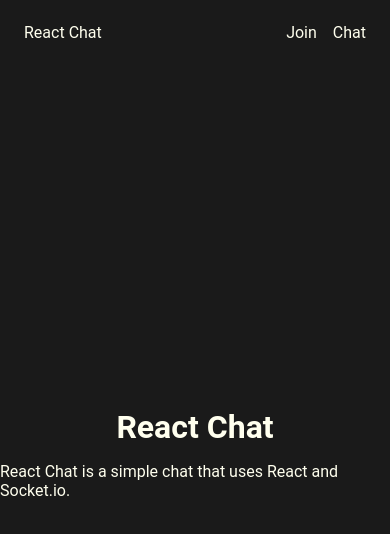
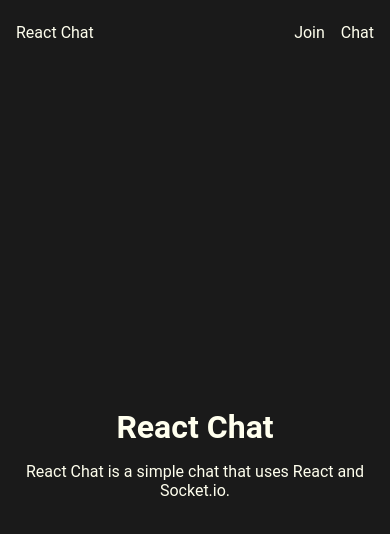
Before and after one commit to arthurfaraujo/react-chat, a React (Vite) app in the folder client/: page / in a window 390 px wide. Shown: the top 534 px of the page. Built offline with nearby package versions, Linux system fonts and the light colour scheme; no server answers.

Commit message:
feat: add some responsive style

```diff
--- a/client/src/components/Signout.tsx
+++ b/client/src/components/Signout.tsx
@@ -11,7 +11,7 @@
     navigate('/join')
   }
 
-  return user ? <button onClick={handleSignout}>Signout</button> : null
+  return user ? <button style={{font: 'inherit', fontStyle: 'inherit'}} onClick={handleSignout}>Signout</button> : null
 }
 
 export default SignoutButton
--- a/client/src/index.css
+++ b/client/src/index.css
@@ -7,6 +7,7 @@
 #root {
   display: flex;
   flex-flow: column;
+  width: 100vw;
   min-height: 100vh;
   align-items: center;
 }
@@ -28,8 +29,7 @@
   flex-flow: row;
   justify-content: space-between;
   align-items: center;
-  padding: 1.5rem;
-  gap: 1rem;
+  padding: 1rem;
   width: 100%;
   height: 4rem;
   justify-self: flex-start;
@@ -38,11 +38,13 @@
 }
 
 header > nav {
+  flex: 1;
   display: flex;
   flex-flow: row;
   justify-content: space-between;
   align-items: center;
   gap: 1rem;
+  max-width: fit-content;
 }
 
 a {
@@ -64,6 +66,7 @@
   flex-flow: column wrap;
   justify-content: center;
   align-items: center;
+  text-align: center;
   /* justify-self: center; */
   /* align-self: center; */
   gap: 1rem;
@@ -122,10 +125,11 @@
 }
 
 .chat {
-  flex: 1;
+  flex: 1 0 auto;
   display: flex;
   flex-flow: column;
-  width: 50rem;
+  min-width: 50%;
+  max-width: 70%;
   /* background-color: aqua; */
 }
 
@@ -188,3 +192,11 @@
   /* background-color: #daffcf; */
   /* color: #363636; */
 }
+
+@media screen and (max-width: 375px) {
+  header {
+    font-size: 0.95rem;
+    font-weight: bolder;
+    padding: .5rem;
+  }
+}
```
